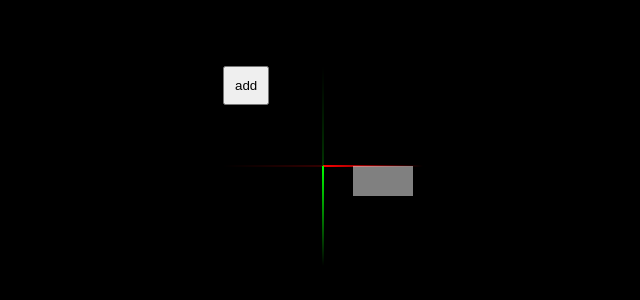
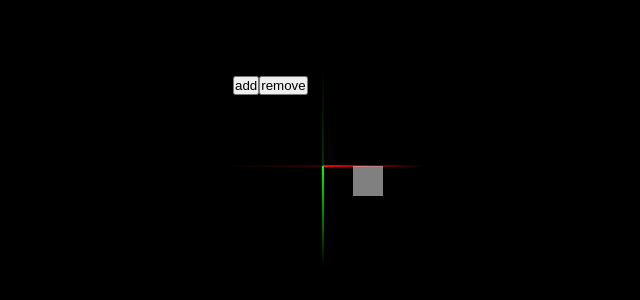
Before and after one commit to angelolucas/grid-3d, a React (Create React App) app: page / in a window 1280 px wide. Shown: the part 234-534 px from the top of the page, without its empty margins (317-957 px from the left). Built offline with nearby package versions, Linux system fonts and the light colour scheme.

Commit message:
Remove nested blocks function

```diff
--- a/src/components/NestedBlocks.js
+++ b/src/components/NestedBlocks.js
@@ -3,26 +3,33 @@ import { StyleSheet, css } from 'aphrodite/no-important'
 
 class NestedBlocks extends Component {
   handleAddBlock = () => {
-    const allBlocks = this.block.getElementsByClassName(css(styles.block))
+    const allBlocks = this.root.getElementsByClassName(css(styles.block))
     const lastBlock = allBlocks[allBlocks.length - 1]
     const newBlock = document.createElement('div')
 
     newBlock.className = css(styles.block)
     newBlock.setAttribute('data-last-block', 'true')
 
-    lastBlock.appendChild(newBlock)
+    if (lastBlock) lastBlock.appendChild(newBlock)
+    else this.root.appendChild(newBlock)
+  }
+
+  handleRemoveBlock = () => {
+    const allBlocks = this.root.getElementsByClassName(css(styles.block))
+    const lastBlock = allBlocks[allBlocks.length - 1]
+
+    if (lastBlock) lastBlock.remove()
   }
 
   render() {
     return (
       <div className={css(styles.root)} ref={root => (this.root = root)}>
-        <div ref={block => (this.block = block)} className={css(styles.block)}>
-          <div className={css(styles.block)} />
+        <div className={css(styles.block)} />
+
+        <div className={css(styles.addButton)}>
+          <button onClick={this.handleAddBlock}>add</button>
+          <button onClick={this.handleRemoveBlock}>remove</button>
         </div>
-
-        <button onClick={this.handleAddBlock} className={css(styles.addButton)}>
-          add
-        </button>
       </div>
     )
   }
```
